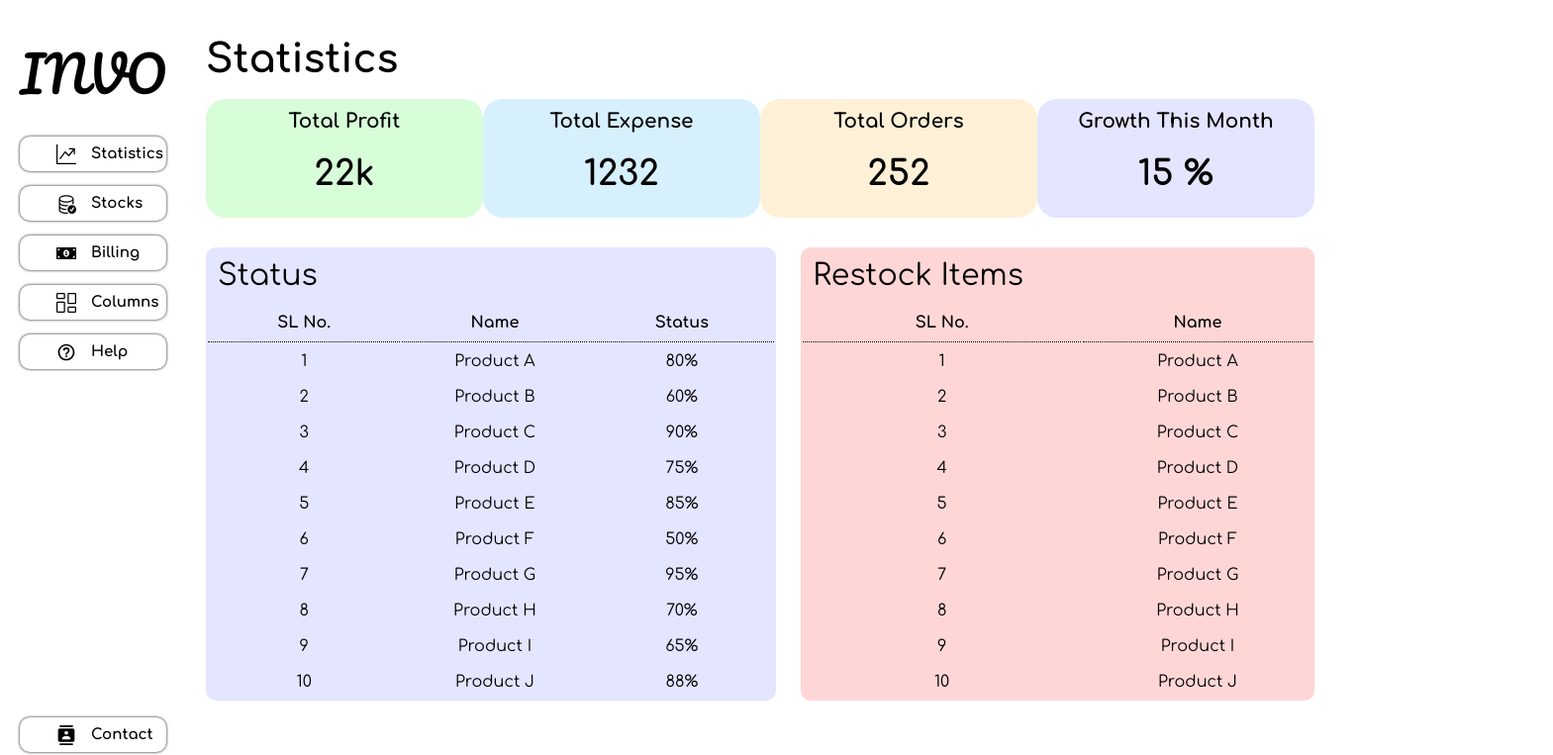
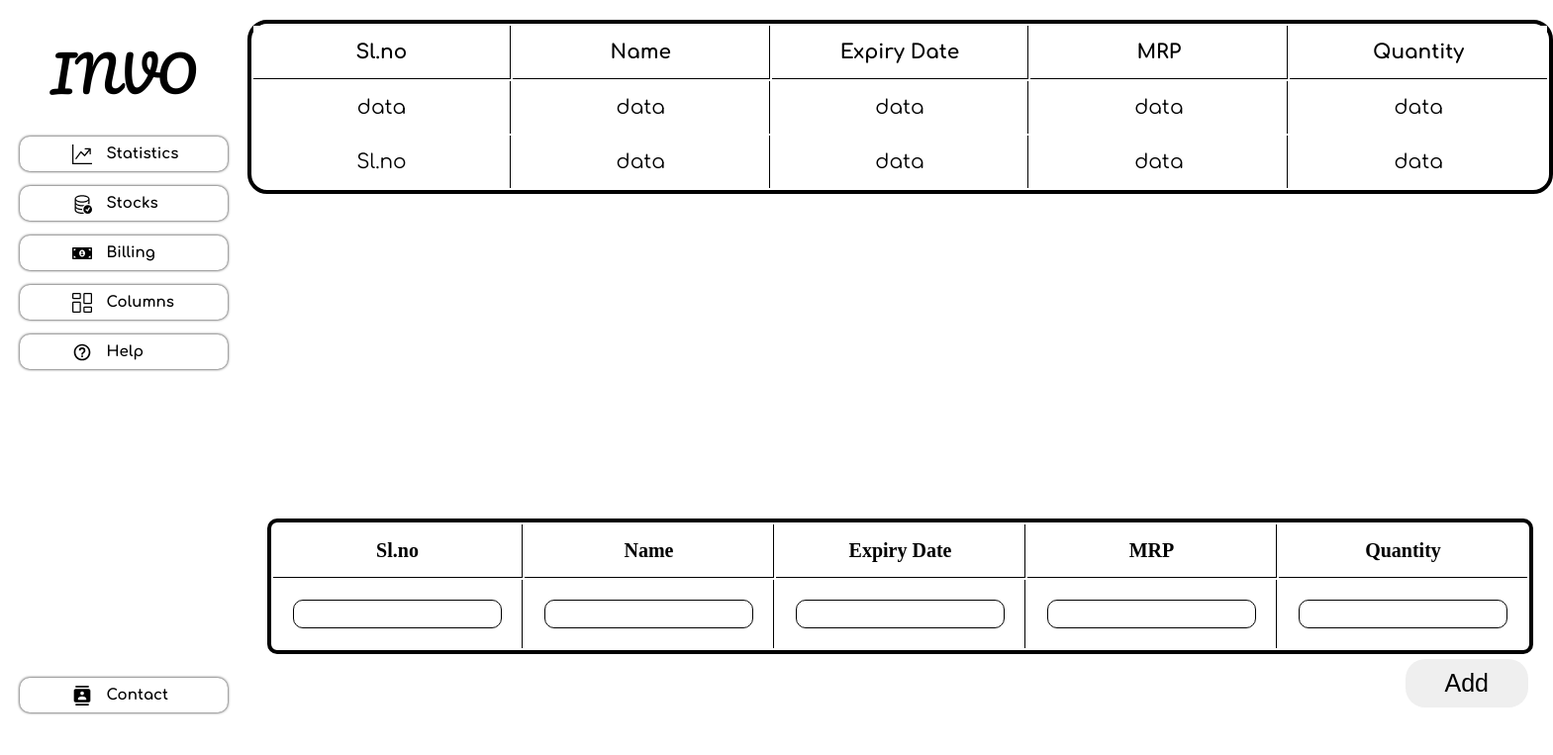
Before and after one commit to nikhitkumar00/Inventify, a React (Vite) app: page /stocks in a window 1280 px wide. Shown: the top 763 px of the page at 99% size, 1569 px wide, since content can reach past the window. Built offline with nearby package versions, Linux system fonts and the light colour scheme.

Commit message:
Just a push

```diff
--- a/src/App.jsx
+++ b/src/App.jsx
@@ -1,12 +1,13 @@
 import "./App.css";
 import Navbar from "./Components/Navbar/Navbar"
 import Statistics from "./Components/Statistics/Statistics";
+import { createBrowserRouter,Outlet,RouterProvider } from "react-router-dom";
 
 const App = () => {
   return (
     <div className="App">
       <Navbar />
-      <Statistics />
+      <Outlet/>
     </div>
   );
 };
--- a/src/Components/Billing/Add.jsx
+++ b/src/Components/Billing/Add.jsx
@@ -2,6 +2,7 @@ import React from 'react'
 
 var inputStyle={
   input:{
+    border:"1px solid black",
     borderRadius:"10px",
     padding:'10px',
   },
--- a/src/Components/Billing/Billingtable.css
+++ b/src/Components/Billing/Billingtable.css
@@ -10,12 +10,8 @@ th {
     border-bottom: 1px solid black;
     border-right: 1px solid black;
   }
-  table {
+  .Table {
     width: 100%;
-    margin-top: 20px;
-    border: 4px solid black;
-    border-radius: 20px;
-    /* width: 800px; */
     height: 100%;
   }
   .Billingtable{
--- a/src/Components/Billing/Productinfo.jsx
+++ b/src/Components/Billing/Productinfo.jsx
@@ -1,12 +1,14 @@
 import React from 'react'
 var inputStyle={
     input:{
+      border:"1px solid black",
       borderRadius:"10px",
       padding:'15px',
       margin:'15px',
       fontSize:'15px'
     },
    input1:{
+    border:"1px solid black",
     borderRadius:"10px",
       padding:'15px',
       flexGrow:'2',
--- a/src/Components/Navbar/Navbar.css
+++ b/src/Components/Navbar/Navbar.css
@@ -5,6 +5,7 @@
     display: flex;
     flex-direction: column;
     justify-content: space-between;
+    min-width: 250px;
 }
 
 .icon {
--- a/src/Components/Navbar/Navbar.jsx
+++ b/src/Components/Navbar/Navbar.jsx
@@ -1,15 +1,20 @@
 import React from "react";
 import "./Navbar.css";
-import { toast } from "react-toastify";
 import { BsGraphUpArrow } from "react-icons/bs";
 import { BsDatabaseCheck } from "react-icons/bs";
 import { FaMoneyBillAlt } from "react-icons/fa";
 import { BsColumnsGap } from "react-icons/bs";
 import { BiHelpCircle } from "react-icons/bi";
 import { MdContacts } from "react-icons/md";
-import { Link } from "react-router-dom";
+import { NavLink } from "react-router-dom";
 
 const Navbar = () => {
+  const navLinkStyles = ({ isActive }) => {
+    return {
+      backgroundColor: isActive ? 'black' : 'white',
+      color: isActive ? 'white' : 'black'
+    }
+  }
   return (
     <div className="nav-grandparent">
       <div className="nav-up">
@@ -18,32 +23,40 @@ const Navbar = () => {
         </div>
 
         <div className="nav-parent">
-          <div to="statistics" className="nav-child">
+          <NavLink to={'/statistics'} style={navLinkStyles}>
+            <div to="statistics" className="nav-child" >
               <BsGraphUpArrow className="icon" />
               Statistics
+
             </div>
+          </NavLink>
+          <NavLink to={'/stocks'}>
             <div className="nav-child">
               <BsDatabaseCheck className="icon" />
               Stocks
-          </div>
+
+            </div></NavLink><NavLink to={'/billing'}>
             <div className="nav-child">
               <FaMoneyBillAlt className="icon" />
               Billing
-          </div>
+
+            </div></NavLink>
           <div className="nav-child">
             <BsColumnsGap className="icon" />
             Columns
-          </div>
+          </div><NavLink to={'/help'}>
             <div className="nav-child">
               <BiHelpCircle className="icon" />
               Help
+
+            </div></NavLink>
         </div>
       </div>
-      </div>
+      <NavLink to={'/contact'}>
         <div className="nav-child">
           <MdContacts className="icon" />
           Contact
-      </div>
+        </div></NavLink>
     </div>
   );
 };
--- a/src/Components/Stocks/Stocks.css
+++ b/src/Components/Stocks/Stocks.css
@@ -15,7 +15,7 @@ th{
     border-right: 1px solid black;
 }
 
-table{
+.StocksTable{
     font-family: comfortaa;
     font-size: 15px;
     width: 100%;
@@ -37,3 +37,28 @@ table tr td:last-child {
   table tr th:last-child {
     border-right: none;
   }
+
+  .Stocks{
+    display: flex;
+    flex-direction: column;
+    justify-content: space-between;
+  }
+
+  .AddTable{
+    border: 4px solid black;
+  }
+  .StocksAddButton{
+    font-size: 25px;
+    padding: 10px 40px 10px 40px;
+    border-radius: 20px;
+
+}
+.StocksBottomTableWrapper{
+    display: flex;
+    flex-direction: row-reverse;
+    width: 100%;
+}
+
+.StocksInput{
+    border: 1px solid black;
+}
--- a/src/Components/Stocks/Stocks.jsx
+++ b/src/Components/Stocks/Stocks.jsx
@@ -4,7 +4,7 @@ import "./Stocks.css";
 export const Stocks = () => {
   return (
     <div className="Stocks">
-      <table>
+      <table className="StocksTable">
         <tr>
           <th>Sl.no</th>
           <th>Name</th>
@@ -28,8 +28,8 @@ export const Stocks = () => {
         </tr>
       </table>
       <div>
-        <form action="">
-          <table>
+        <form action="" style={{width:"100%"}}>
+          <table className="AddTable">
             <tr>
               <th>Sl.no</th>
               <th>Name</th>
@@ -39,47 +39,32 @@ export const Stocks = () => {
             </tr>
             <tr>
               <td>
-                <input type="text" name="" id="" />
+                <input type="text" name="" id="" className="StocksInput"/>
               </td>
               <td>
-                <input type="text" name="" id="" />
+                <input type="text" name="" id="" className="StocksInput"/>
               </td>
               <td>
-                <input type="text" name="" id="" />
+                <input type="text" name="" id="" className="StocksInput"/>
               </td>
               <td>
-                <input type="text" name="" id="" />
+                <input type="text" name="" id="" className="StocksInput" />
               </td>
               <td>
-                <input type="text" name="" id="" />
+                <input type="text" name="" id="" className="StocksInput"/>
               </td>
             </tr>
           </table>
 
-          <div
-            style={{
-              marginTop: "20px",
-              display: "flex",
-              flexDirection: "row-reverse",
-              marginRight: "10px",
-            }}
-          >
-            <input
-              type="submit"
-              style={{
-                fontFamily: "comfortaa",
-                fontSize: "20px",
-                paddingLeft: "40px",
-                paddingRight: "40px",
-                paddingTop: "15px",
-                paddingBottom: "15px",
-                borderRadius: "30px",
-              }}
-              value="Add"
-            />
+          <div className="StocksBottomTableWrapper">
+            <input className="StocksAddButton"
+              type="submit" value="Add"
+              />
           </div>
         </form>
       </div>
     </div>
   );
 };
+
+export default Stocks
--- a/src/main.jsx
+++ b/src/main.jsx
@@ -2,9 +2,53 @@ import React from 'react'
 import ReactDOM from 'react-dom/client'
 import App from './App.jsx'
 import './main.css'
+import { createBrowserRouter, RouterProvider } from "react-router-dom";
+import Statistics from './Components/Statistics/Statistics.jsx';
+import Stocks from './Components/Stocks/Stocks.jsx'
+import Billing from './Components/Billing/Billing.jsx'
+import Help from './Components/Help/Help.jsx'
+import Contact from './Components/Contact/Contact.jsx'
+// import Signup from './Components/Signup/Signup.jsx'
+
+//router
+const router = createBrowserRouter([
+  {
+    path: "/",
+    element: <App />,
+    children: [{
+      path: '/statistics',
+      element: <Statistics />
+
+    },
+    {
+      path: '/stocks',
+      element: <Stocks />
+    },
+    {
+      path: '/billing',
+      element: <Billing />
+    },
+    {
+      path: '/help',
+      element: <Help />
+    },
+    {
+      path: '/contact',
+      element: <Contact />
+    }
+    ],
+
+  },
+  // {
+  //     path:'/signup',
+  //     element:<Signup/>
+  //   }
+])
+
+
 
 ReactDOM.createRoot(document.getElementById('root')).render(
   <React.StrictMode>
-    <App />
+    <RouterProvider router={router} />
   </React.StrictMode>,
 )
```
Lines whose indentation alone changed are shown as unchanged.
